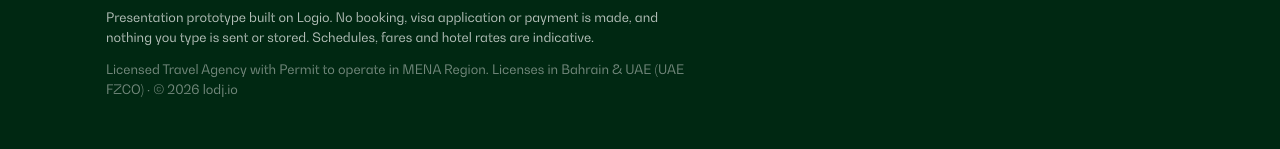
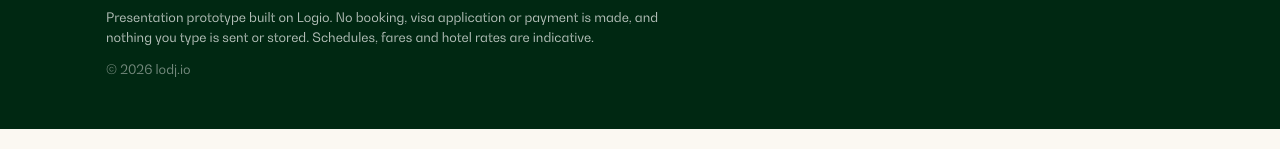
Before and after one commit to lodjio/turbotech, a plain HTML site: page hajj-umrah/index.html in a window 1280 px wide. Shown: the part 5833-5982 px from the top of the page. Drawn offline with Linux system fonts and the light colour scheme; no server answers.

Commit message:
Hajj & Umrah demo: drop the licence line from the footer (#20)
Claude-Session: https://claude.ai/code/session_01BNm1Ak9a6n9xgG8M1XGTAx

Co-authored-by: Claude <noreply@anthropic.com>

```diff
--- a/hajj-umrah/index.html
+++ b/hajj-umrah/index.html
@@ -58,7 +58,7 @@
     <img src="media/brand/hu-en-white.png" alt="Saudia Hajj &amp; Umrah" width="173" height="50">
     <p class="ftr__slogan">A Guest of Allah is a Guest of Saudia</p>
     <p class="ftr__note">Presentation prototype built on Logio. No booking, visa application or payment is made, and nothing you type is sent or stored. Schedules, fares and hotel rates are indicative.</p>
-    <p class="ftr__legal">Licensed Travel Agency with Permit to operate in MENA Region. Licenses in Bahrain &amp; UAE (UAE FZCO) · © 2026 lodj.io</p>
+    <p class="ftr__legal">© 2026 lodj.io</p>
   </div>
 </footer>
 
```
